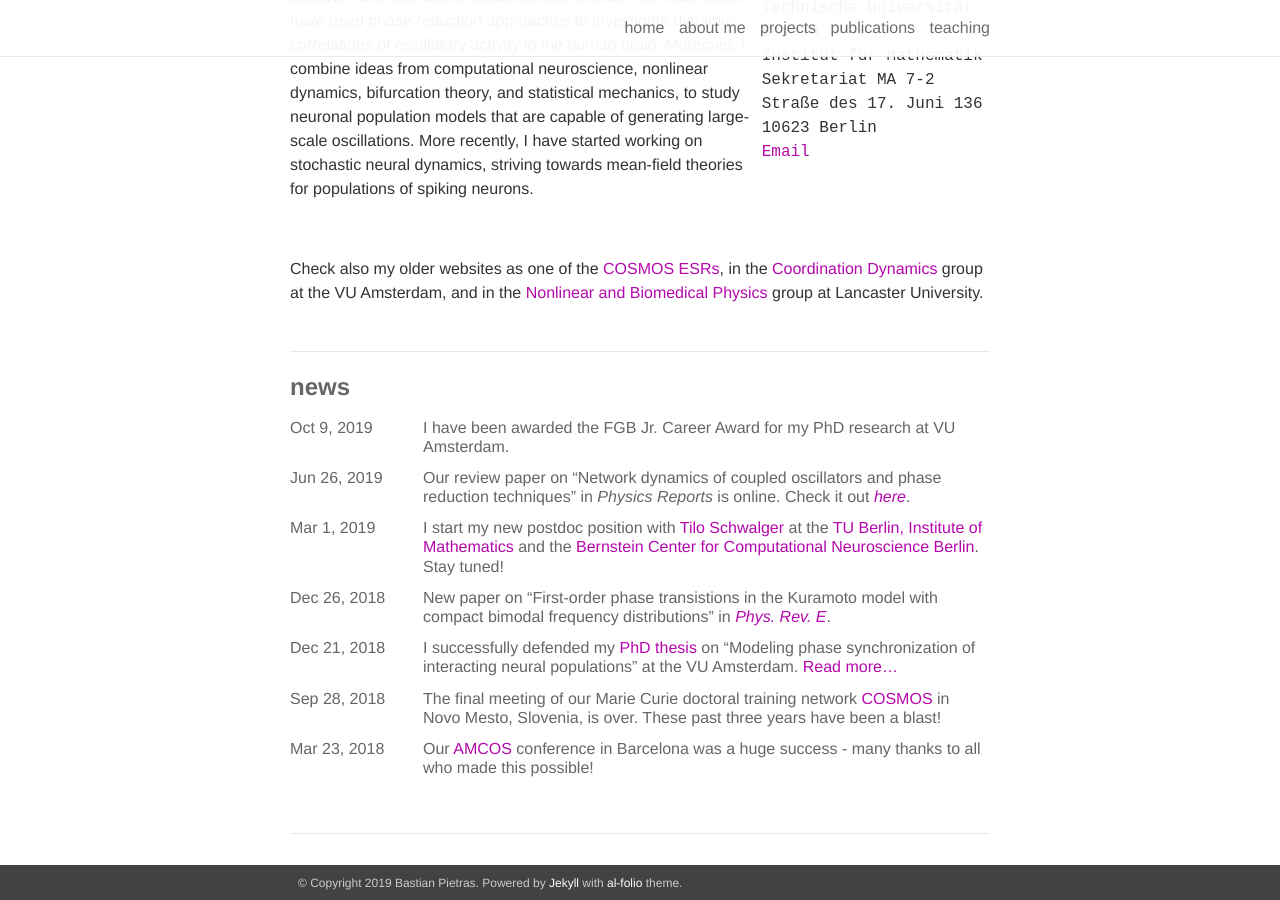
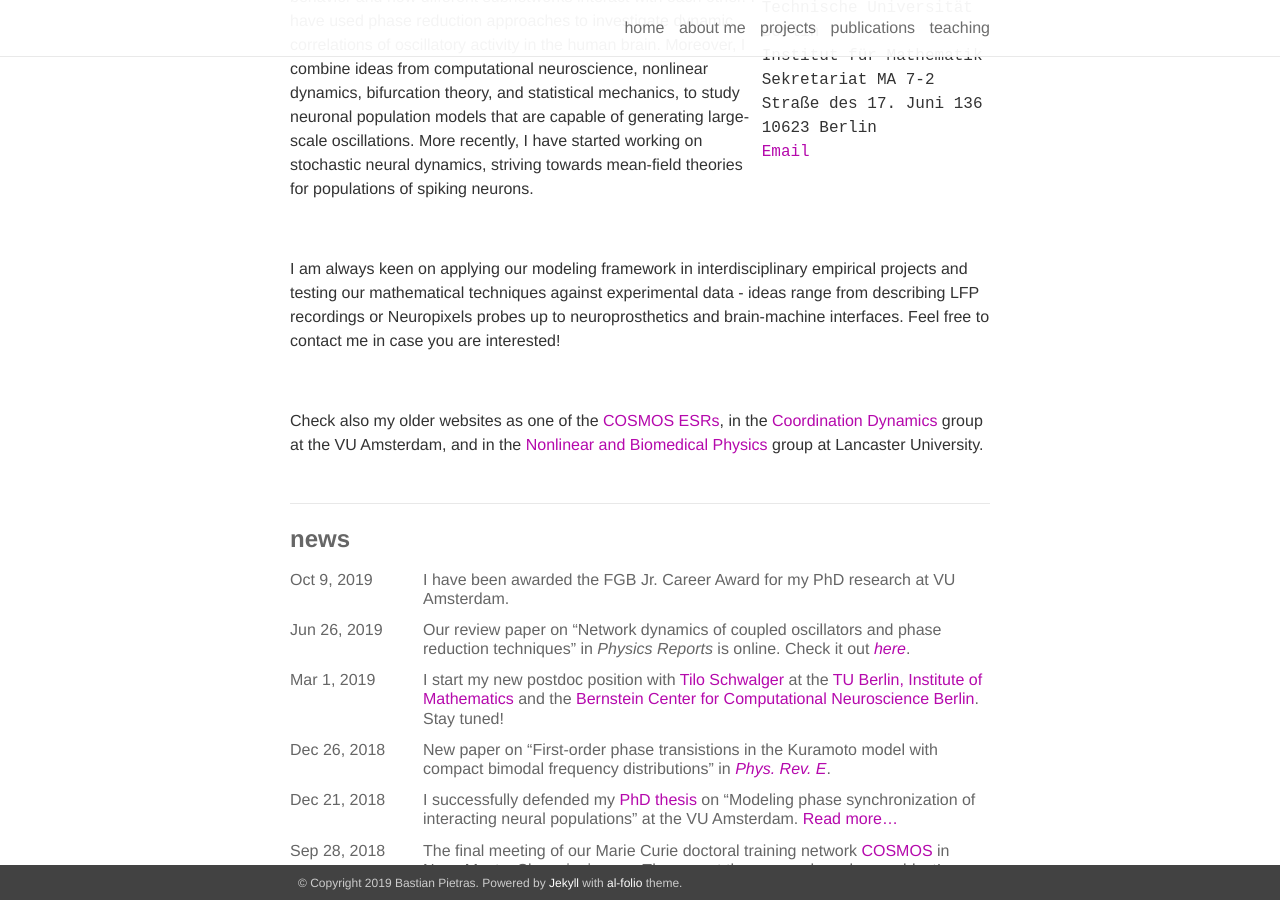
Before and after one commit to BastianPietras/bastianpietras.github.io, a Jekyll site: the page built from _pages/home.md, in a window 1280 px wide and 900 px high, scrolled down 397 px. Built offline with Jekyll 4.4.1, drawn with Linux system fonts in a browser that asks for light colours; some web fonts are replaced.

Commit message:
Update home.md

```diff
--- a/_pages/home.md
+++ b/_pages/home.md
@@ -30,4 +30,9 @@ More recently, I have started working on stochastic neural dynamics, striving to
 
 <br/>
 
+I am always keen on applying our modeling framework in interdisciplinary empirical projects and testing our mathematical techniques against experimental data - ideas range from describing LFP recordings or Neuropixels probes up to neuroprosthetics and brain-machine interfaces.
+Feel free to contact me in case you are interested!
+
+<br/>
+
 Check also my older websites as one of the [COSMOS ESRs](https://www.uni-potsdam.de/cosmos-itn/people/early-stage-researchers-esrs/bastian-pietras/), in the [Coordination Dynamics](https://www.human-movement-sciences.nl/cd/current-phds/bastian/) group at the VU Amsterdam, and in the [Nonlinear and Biomedical Physics](http://www.research.lancs.ac.uk/portal/en/people/bastian-pietras(7175062e-59d9-4264-8ff0-3cf5a13be5ec).html) group at Lancaster University.
```
